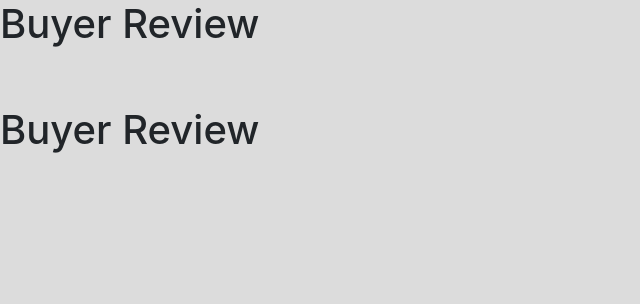
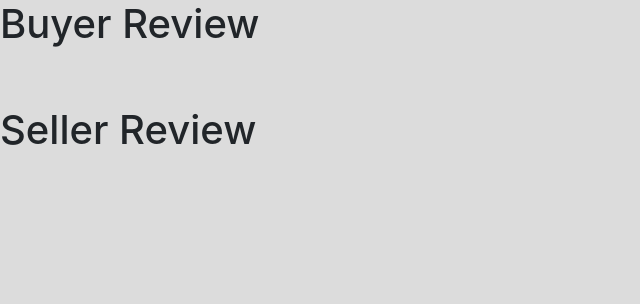
Before and after one commit to melvilleng/bnsmarketplace, a Flask app: a page that uses buynsell/templates/review.template.html in a window 1280 px wide. Shown: the part 257-561 px from the top of the page, without its empty margins (0-640 px from the left). Run offline with Flask 2, Linux system fonts and the light colour scheme; data that the repository does not hold is empty; some libraries are stand-ins or nearby versions; some web fonts are replaced.

Commit message:
added review button on user profile

```diff
--- a/buynsell/templates/review.template.html
+++ b/buynsell/templates/review.template.html
@@ -32,14 +32,14 @@
 			</div>
 		</div>
 
-        <h1>Buyer Review</h1>
+        <h1>Seller Review</h1>
 		<div class="container-fluid">
 
 			<div class="card-deck">
 				 {% for r in all_review.sellerreview%}
 				<div class="card">
 					<div class="card-body">
-						<h3 class="card-title"><b>Buyer Review</b></h3>
+						<h3 class="card-title"><b>Seller Review</b></h3>
 						<h6 class="card-text">
                          <h4>${{r}}</h4>
 
--- a/buynsell/templates/userprofile.template.html
+++ b/buynsell/templates/userprofile.template.html
@@ -16,6 +16,7 @@
             </div>
             <div class="row" style="justify-content:space-around;">
             <a type="button" class="btn btn-success" href="{{url_for('show_product')}}"><b>Back</b></a>
+            <a type="button" class="btn btn-primary" href="{{url_for('review',username=user.username)}}"><b>Review</b></a>
             </div>
             </form>
         </div>
```
